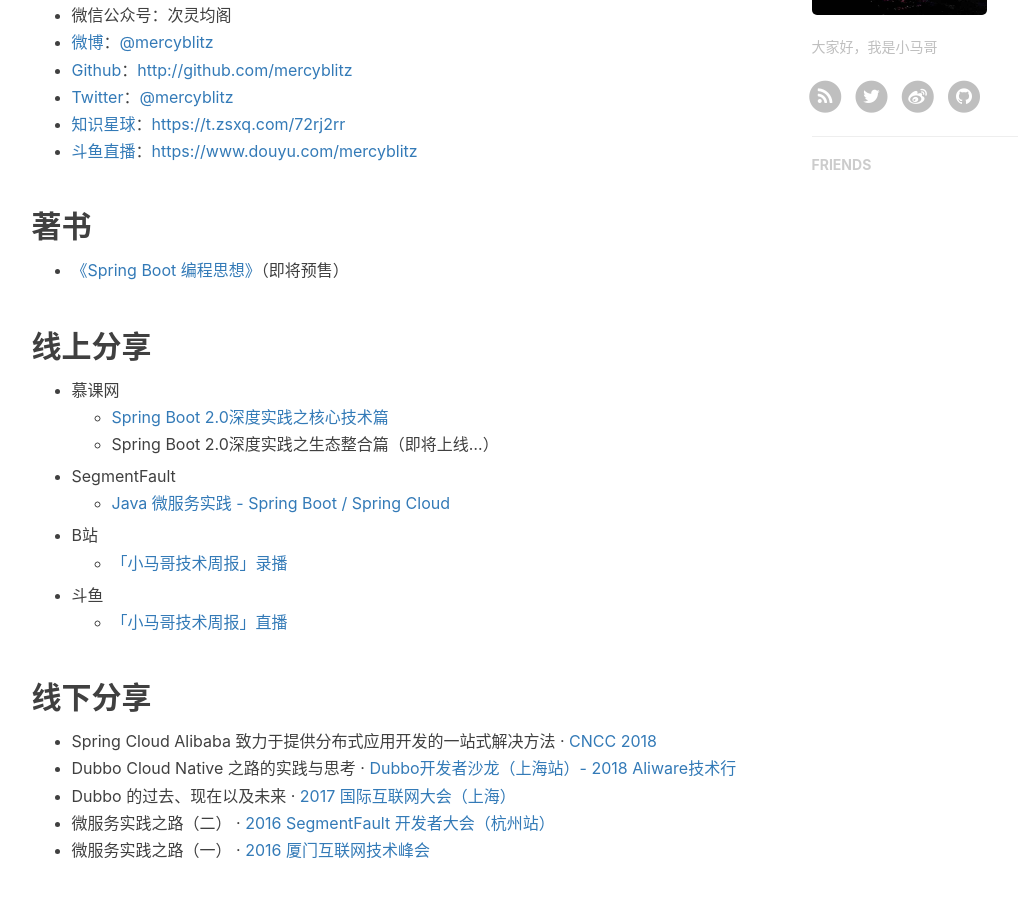
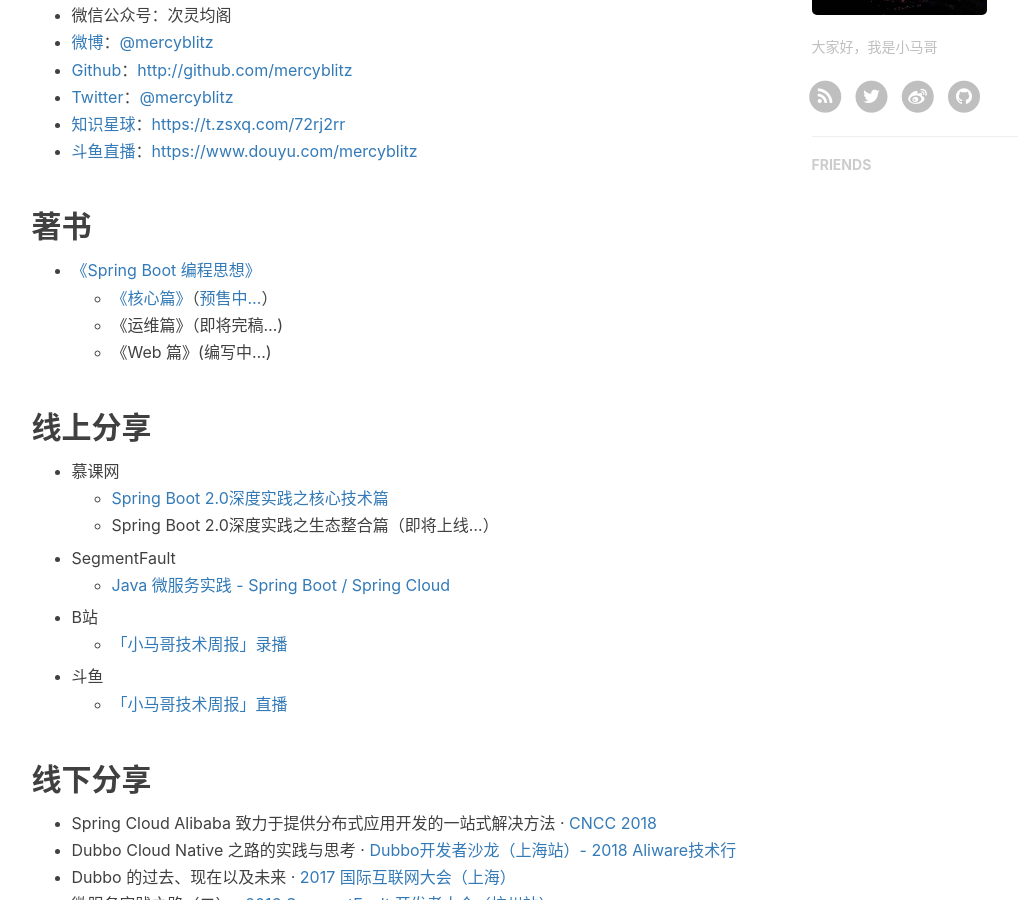
Before and after one commit to mercyblitz/mercyblitz.github.io, a Jekyll site: the page built from about.html, in a window 1280 px wide and 900 px high, scrolled down 689 px. Shown: the whole window, without its empty margins (136-1154 px from the left). Built offline with Jekyll 4.4.1, drawn with Linux system fonts in a browser that asks for light colours; nearby versions of some CDN libraries; comment, search, counter and statistics services are not loaded.

Commit message:
Add purchase link

```diff
--- a/_includes/about/zh.md
+++ b/_includes/about/zh.md
@@ -15,7 +15,10 @@
 
 ## 著书
 
-- [《Spring Boot 编程思想》](/books/thinking-in-spring-boot/)（即将预售）
+- [《Spring Boot 编程思想》](/books/thinking-in-spring-boot/)
+  - [《核心篇》](https://mercyblitz.github.io/books/thinking-in-spring-boot/core/preface/)（[预售中…](https://item.jd.com/12570242.html)）
+  - 《运维篇》（即将完稿…)
+  - 《Web 篇》(编写中…)
 
 
 
```
